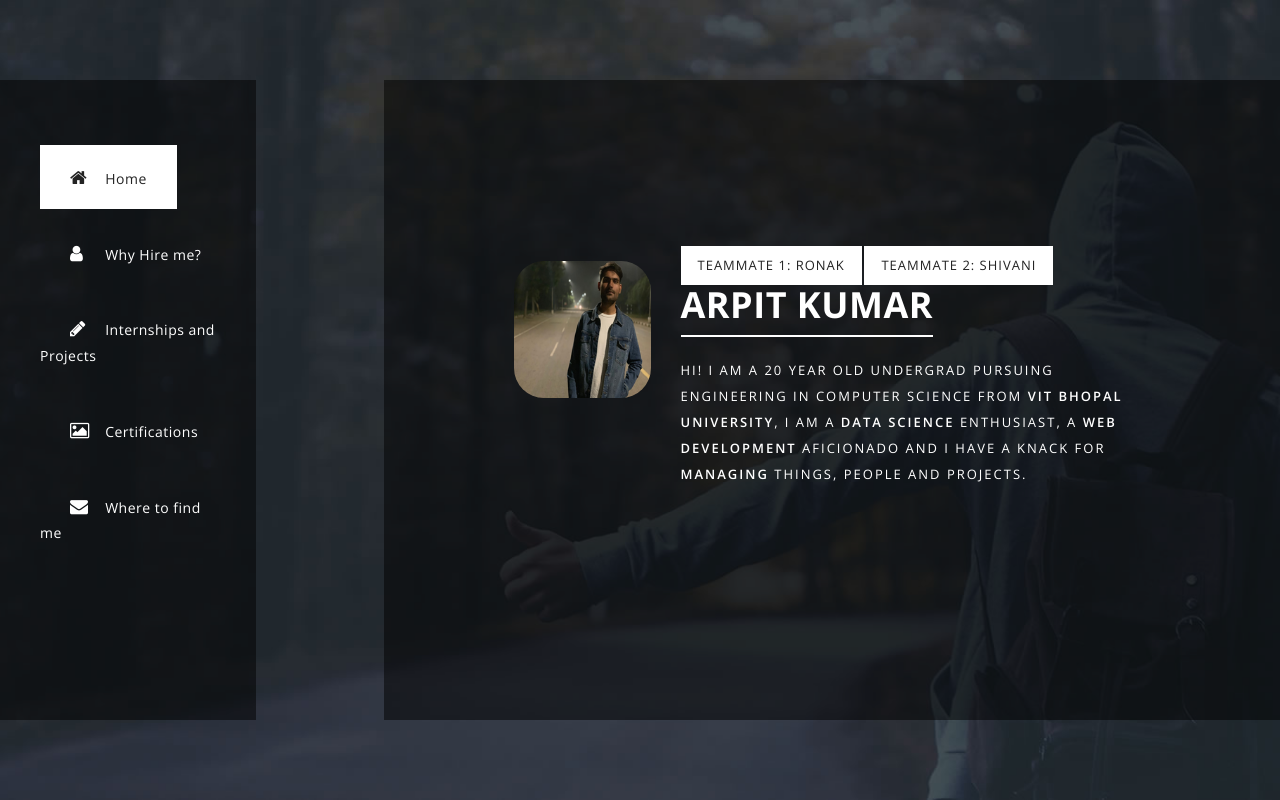
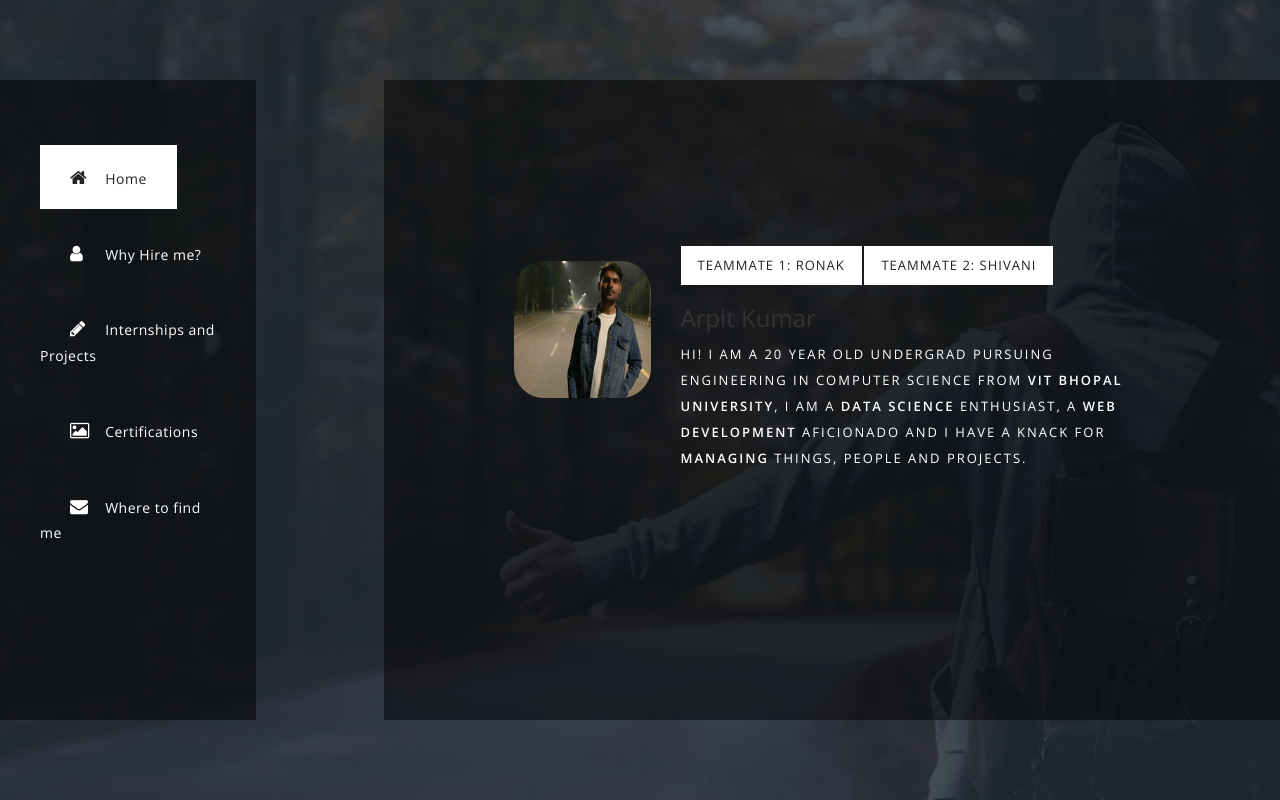
Before and after one commit to arpit4k/Portfolio, a plain HTML site: page arpit/index.html in a window 1280 px wide. Drawn offline with nearby package versions, Linux system fonts and the light colour scheme.

Commit message:
Update index.html

```diff
--- a/arpit/index.html
+++ b/arpit/index.html
@@ -53,7 +53,7 @@
                   <div class="col-md-9">
                     <div class="fb-btn"><a rel="nofollow" href="https://ronakjain809.github.io/portfolio/ronak/" target="_blank">Teammate 1: Ronak</a></div>
                       <div class="fb-btn"><a rel="nofollow" href="https://shivanisharma02.github.io/Portfolio/shivani/" target="_blank">Teammate 2: Shivani</a></div>
-                      <h2>Arpit Kumar</h2>
+                      <h3>Arpit Kumar</h3>
                       <p>Hi! I am a 20 year old undergrad pursuing engineering in Computer Science from <em>VIT Bhopal University</em>, I am a<em> data science </em>enthusiast, a <em>web development </em>aficionado and I have a knack for <em>managing </em>things, people and projects.</p>
 
                   </div>
```
